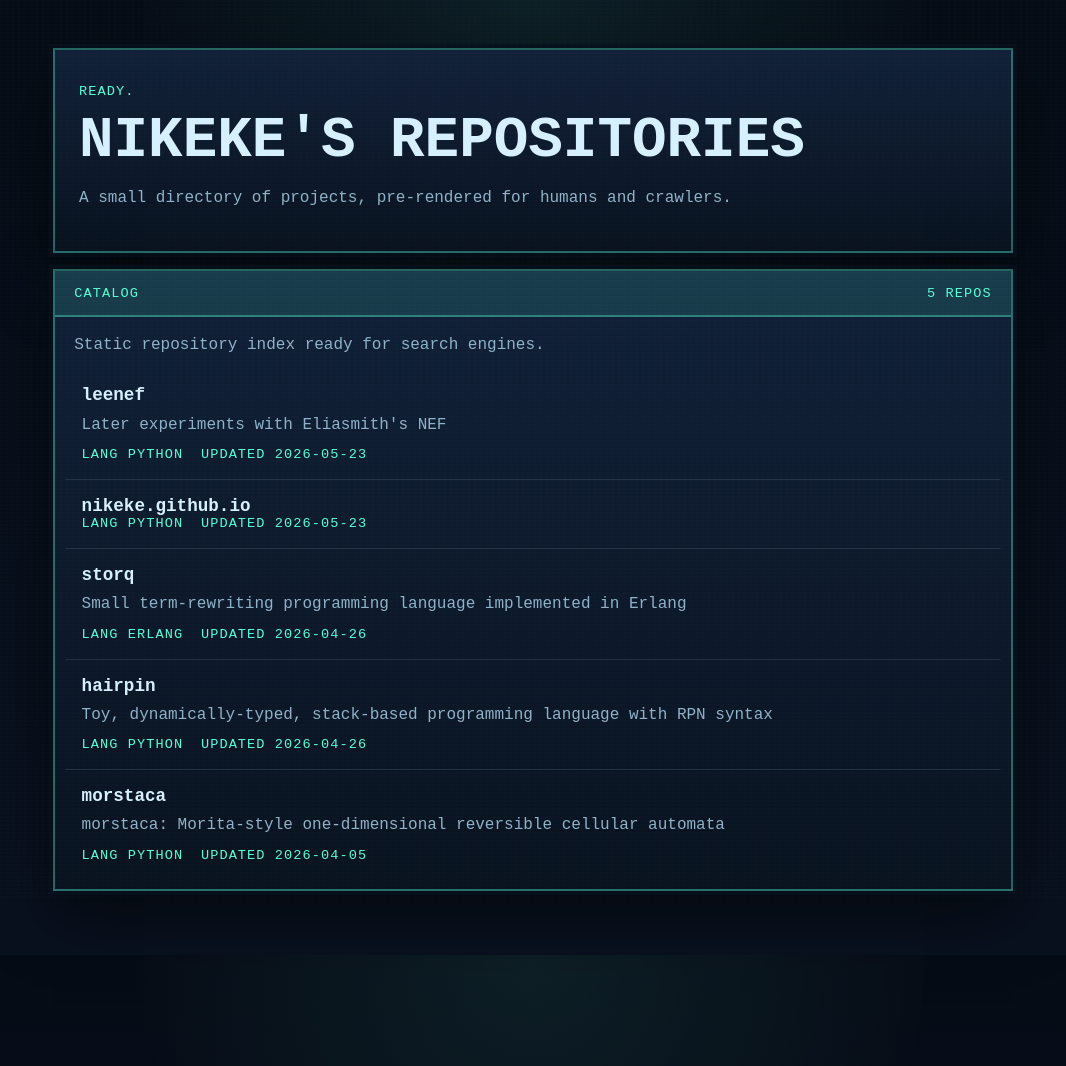
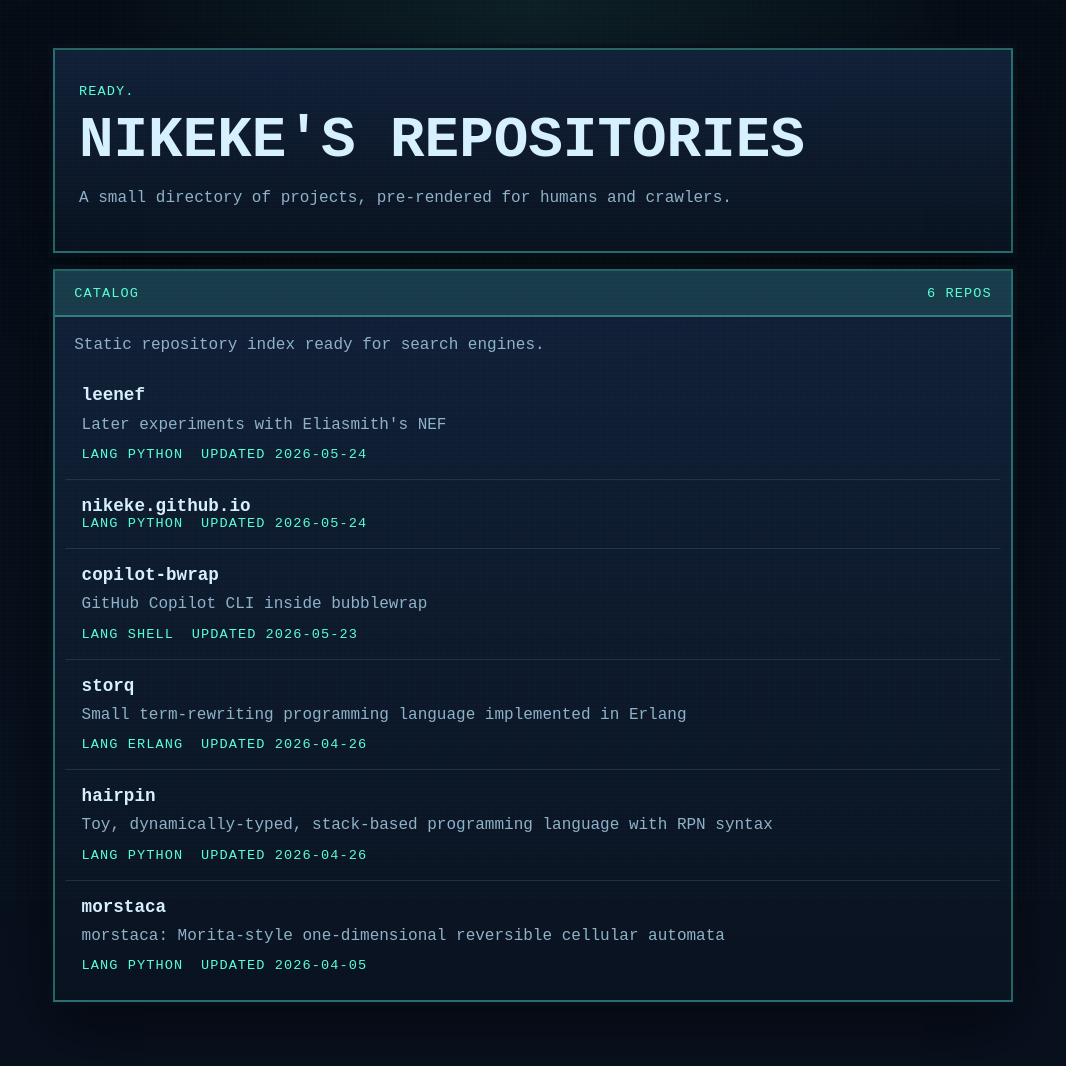
Before and after one commit to nikeke/nikeke.github.io, a Jekyll site: the page built from index.html, in a window 1280 px wide. Shown: the whole page, without its empty margins (107-1173 px from the left). Built offline with Jekyll 4.4.1, drawn with Linux system fonts in a browser that asks for light colours.

Commit message:
chore: refresh repository list [skip ci]

```diff
--- a/_data/repositories.yml
+++ b/_data/repositories.yml
@@ -4,14 +4,21 @@
   language: Python
   fork: false
   archived: false
-  pushed_at: "2026-05-23T20:19:30Z"
+  pushed_at: "2026-05-24T19:53:49Z"
 - name: nikeke.github.io
   html_url: "https://github.com/nikeke/nikeke.github.io"
   description: ""
   language: Python
   fork: false
   archived: false
-  pushed_at: "2026-05-23T04:19:41Z"
+  pushed_at: "2026-05-24T04:31:10Z"
+- name: copilot-bwrap
+  html_url: "https://github.com/nikeke/copilot-bwrap"
+  description: GitHub Copilot CLI inside bubblewrap
+  language: Shell
+  fork: false
+  archived: false
+  pushed_at: "2026-05-23T07:41:47Z"
 - name: storq
   html_url: "https://github.com/nikeke/storq"
   description: Small term-rewriting programming language implemented in Erlang
```
